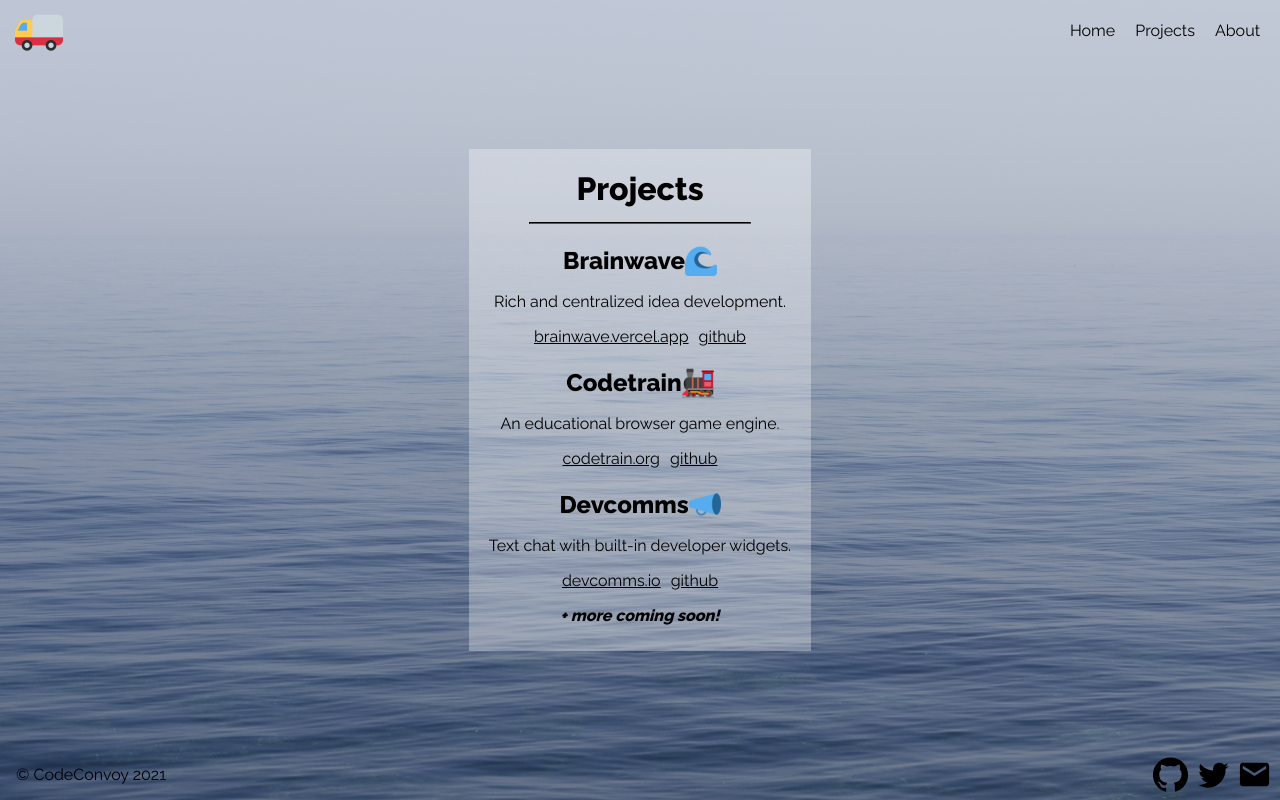
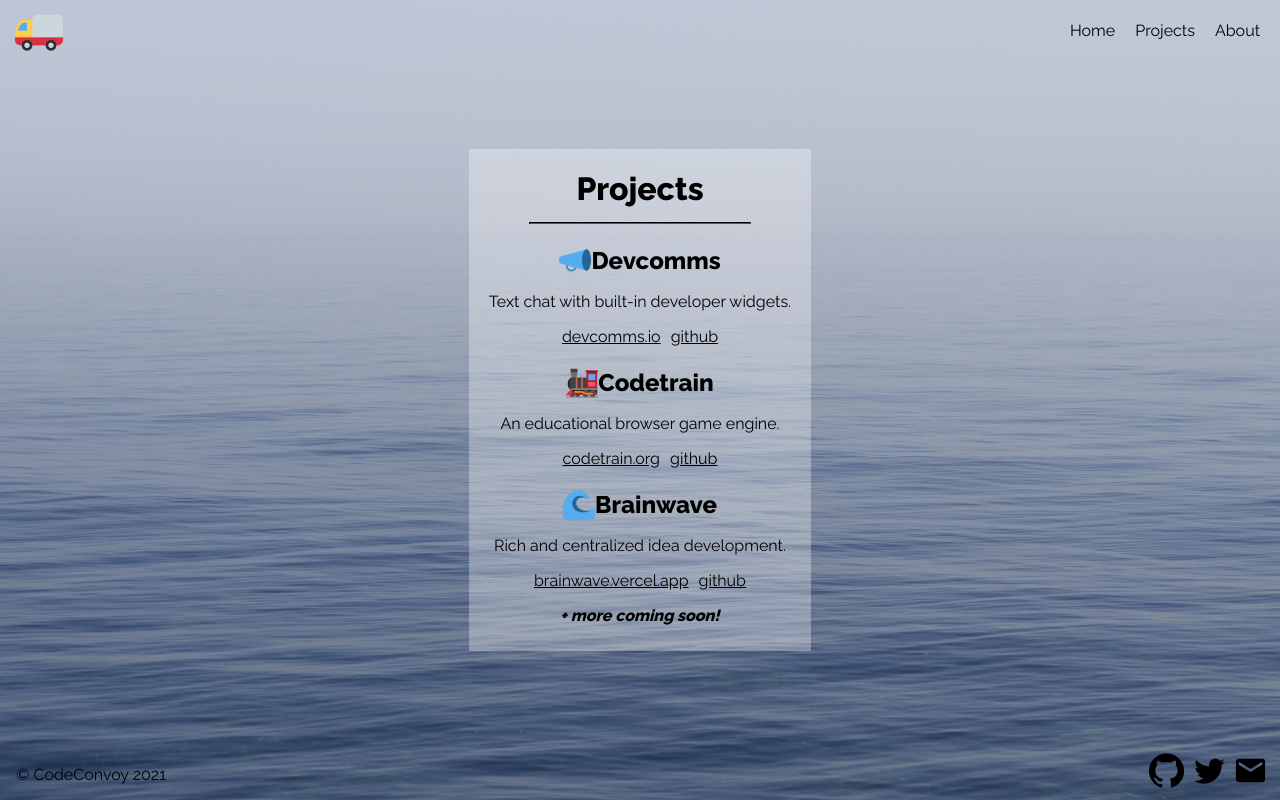
Before and after one commit to CodeConvoy/codeconvoy.org, a Next.js app: page /projects in a window 1280 px wide. Built offline with nearby package versions, Linux system fonts and the light colour scheme.

Commit message:
Fix styling.

```diff
--- a/components/Project.js
+++ b/components/Project.js
@@ -10,14 +10,13 @@ export default function Project(props) {
   return (
     <div className={styles.container}>
       <h2>
-        <b>{title}</b>
-        {' '}
         <Image
           src={`/img/projects/${image}`}
           width="32"
           height="32"
           alt={image}
         />
+        <b>{title}</b>
       </h2>
       <p>{description}</p>
       <a href={`https://${link}`} {...outLink}>{link}</a>
--- a/data/projects.js
+++ b/data/projects.js
@@ -1,10 +1,10 @@
 export const projects = [
   {
-    title: "Brainwave",
-    description: "Rich and centralized idea development.",
-    link: "brainwave.vercel.app",
-    github: "codeconvoy/brainwave",
-    image: "brainwave.png"
+    title: "Devcomms",
+    description: "Text chat with built-in developer widgets.",
+    link: "devcomms.io",
+    github: "codeconvoy/devcomms",
+    image: "devcomms.png"
   },
   {
     title: "Codetrain",
@@ -14,10 +14,10 @@ export const projects = [
     image: "codetrain.png"
   },
   {
-    title: "Devcomms",
-    description: "Text chat with built-in developer widgets.",
-    link: "devcomms.io",
-    github: "codeconvoy/devcomms",
-    image: "devcomms.png"
+    title: "Brainwave",
+    description: "Rich and centralized idea development.",
+    link: "brainwave.vercel.app",
+    github: "codeconvoy/brainwave",
+    image: "brainwave.png"
   }
 ];
--- a/styles/Details.module.css
+++ b/styles/Details.module.css
@@ -44,7 +44,7 @@
   bottom: 0;
   right: 0;
   display: flex;
-  margin: 0 4px;
+  margin: 4px 8px;
 }
 
 .links > a {
--- a/styles/Project.module.css
+++ b/styles/Project.module.css
@@ -10,7 +10,7 @@
 }
 
 .container > h2 > div {
-  margin-left: 5px!important;
+  margin-right: 5px!important;
 }
 
 .container > a {
```
